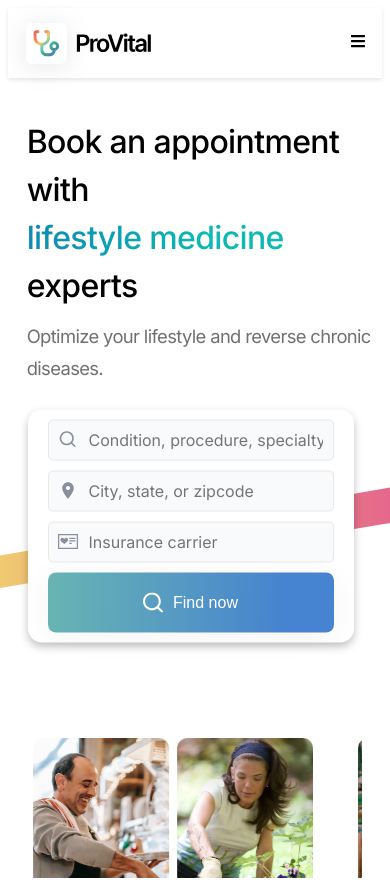
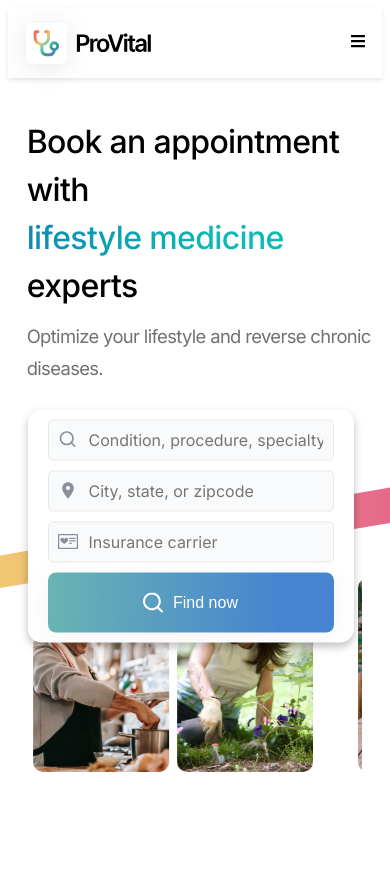
Before and after one commit to EvilFlame112/Provital-V2, a React (Vite) app: page / in a window 390 px wide. Shown: the top 880 px of the page. Built offline with nearby package versions, Linux system fonts and the light colour scheme.

Commit message:
Update HeroSection.css

```diff
--- a/src/components/Hero/HeroSection.css
+++ b/src/components/Hero/HeroSection.css
@@ -187,7 +187,7 @@ button svg {
 
   .image-gallery {
     position: relative;
-    top: 40rem;
+    top: 30rem;
     flex-direction: row;
     overflow-x: hidden;
     overflow-wrap: normal;
```
